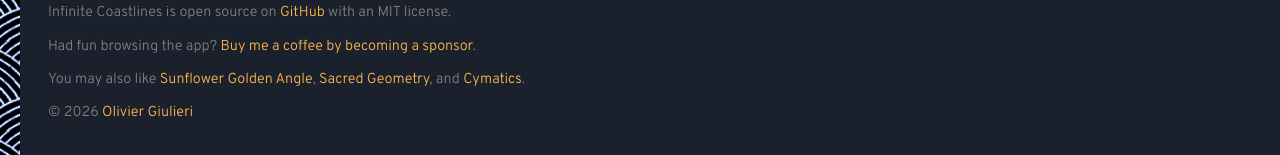
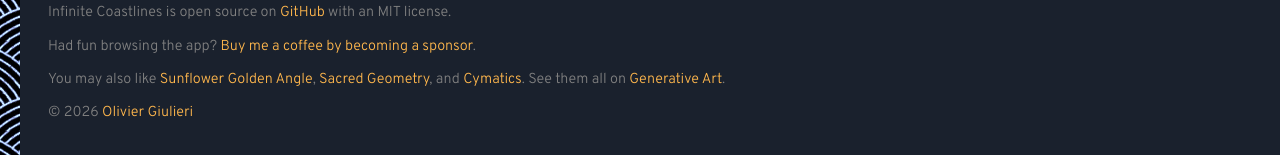
Before and after one commit to evoluteur/infinite-coastlines, a website: page index.html in a window 1280 px wide. Shown: the part 4999-5154 px from the top of the page. Drawn offline with Linux system fonts and the light colour scheme; a web font is replaced by a local one.

Commit message:
docs: edit links

```diff
--- a/index.html
+++ b/index.html
@@ -259,6 +259,8 @@
             >Sacred Geometry</a
           >, and
           <a href="https://evoluteur.github.io/cymatics/">Cymatics</a>.
+          See them all on
+          <a href="https://evoluteur.github.io/generative-art.html">Generative Art</a>.
         </p>
         <p class="copyright">
           &#169; 2026
```
Also changed, not shown: README.md.
